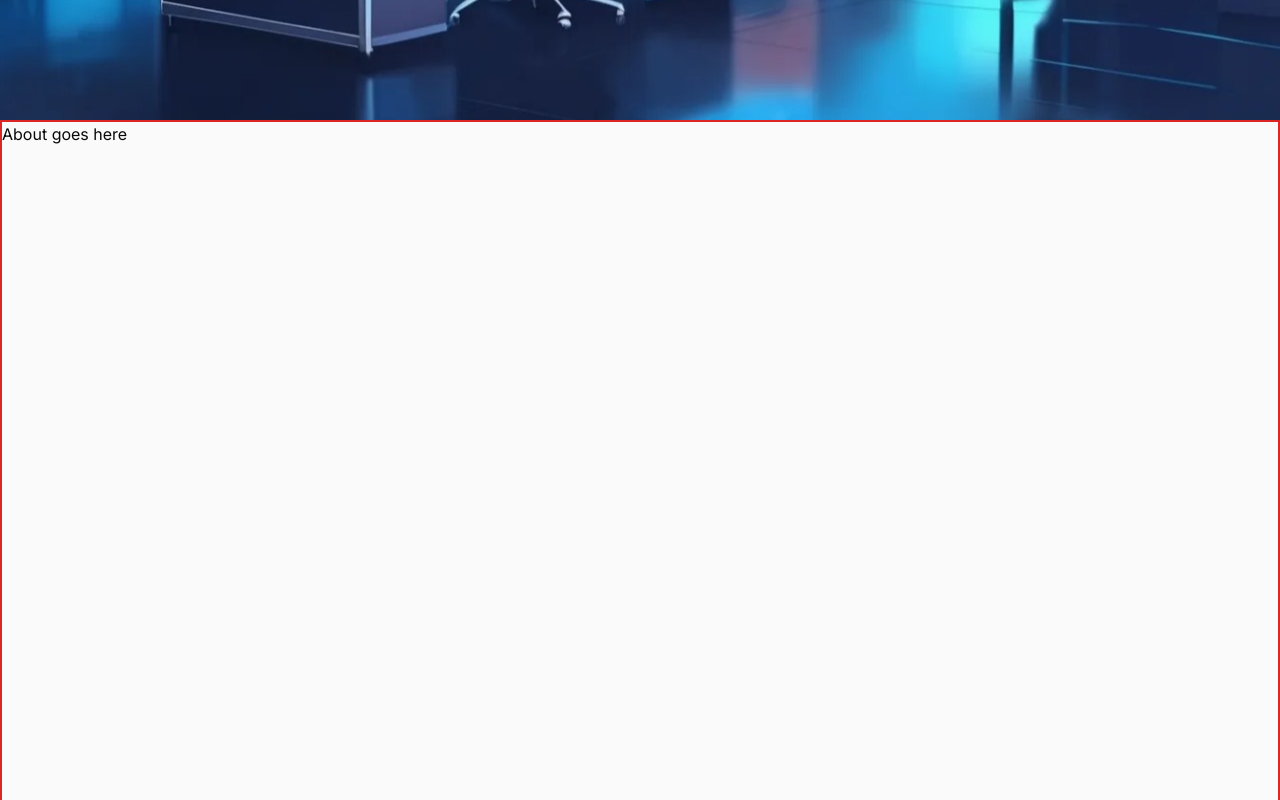
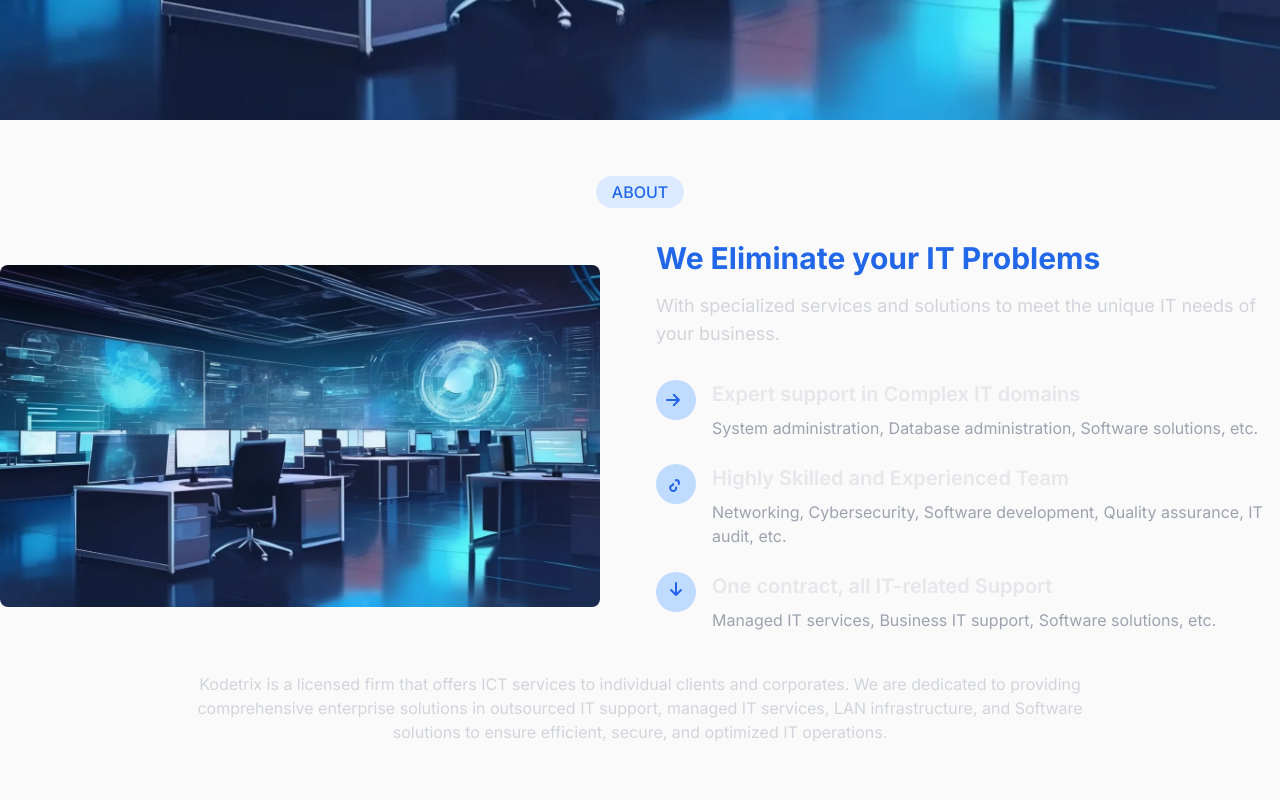
Before and after one commit to Samkipz/kodetrix, a Next.js app: page / in a window 1280 px wide. Shown: the part 680-1480 px from the top of the page. Built offline with nearby package versions, Linux system fonts and the light colour scheme; a web font is replaced by a local one.

Commit message:
Fixed navlink styling on page scrolling and modified about page

```diff
--- a/app/ui/about/About.jsx
+++ b/app/ui/about/About.jsx
@@ -1,9 +1,101 @@
 import React from "react";
+import { Badge } from "@/components/ui/badge";
+import Image from 'next/image';
 
 export default function About() {
   return (
-    <div id="about" className="scroll-mt-20 scroll-smooth min-h-[90vh] border-2 border-red-600">
-      <p  className="flex ">About goes here</p>
+    <div
+      id="about"
+      className="flex flex-col items-center scroll-mt-20 scroll-smooth min-h-[90vh] py-4 dark:bg-gray-900"
+    >
+      <div className="mt-10 px-4 py-1 bg-blue-100 dark:bg-background rounded-full">
+        <h1 className="text-primary dark:text-foreground font-medium">ABOUT</h1>
+      </div>
+
+
+      <div className="flex flex-col lg:flex-row mt-8 items-center justify-between max-w-7xl mx-auto">
+        <div className="lg:w-1/2">
+          <Image
+            src="/hero1.jpeg"
+            alt="Server racks"
+            width={600}
+            height={400}
+            className="rounded-lg"
+          />
+        </div>
+
+        <div className="lg:w-1/2 mt-6 lg:mt-0 lg:ml-8">
+          <h2 className="text-3xl font-bold text-primary dark:text-blue-400">
+            We Eliminate your IT Problems
+          </h2>
+          <p className="mt-4 text-lg text-gray-300">
+            With specialized services and solutions to meet the unique IT needs of your business.
+          </p>
+
+          <ul className="mt-8 space-y-6">
+            <li className="flex items-start">
+              <span className="bg-blue-200 p-2 rounded-full dark:bg-gray-700">
+                {/* Use appropriate icon component here */}
+                <svg xmlns="http://www.w3.org/2000/svg" className="h-6 w-6 text-blue-600 dark:text-white" fill="none" viewBox="0 0 24 24" stroke="currentColor">
+                  <path strokeLinecap="round" strokeLinejoin="round" strokeWidth="2" d="M9.75 17.25L15 12m0 0L9.75 6.75M15 12H3" />
+                </svg>
+              </span>
+              <div className="ml-4">
+                <h3 className="text-xl font-semibold text-gray-200 dark:text-white">
+                  Expert support in Complex IT domains
+                </h3>
+                <p className="mt-2 text-gray-400 dark:text-gray-300">
+                  System administration, Database administration, Software solutions, etc.
+                </p>
+              </div>
+            </li>
+
+            <li className="flex items-start">
+              <span className="bg-blue-200 p-2 rounded-full dark:bg-gray-700">
+                {/* Icon */}
+                <svg xmlns="http://www.w3.org/2000/svg" className="h-6 w-6 text-blue-600 dark:text-white" fill="none" viewBox="0 0 24 24" stroke="currentColor">
+                  <path strokeLinecap="round" strokeLinejoin="round" strokeWidth="2" d="M12 8c1.657 0 3 1.343 3 3 0 .353-.036.697-.105 1.031m-2.757 3.56A3 3 0 119 13c0-.353.036-.697.105-1.031m2.757-3.56A3 3 0 0112 8z" />
+                </svg>
+              </span>
+              <div className="ml-4">
+                <h3 className="text-xl font-semibold text-gray-200 dark:text-white">
+                  Highly Skilled and Experienced Team
+                </h3>
+                <p className="mt-2 text-gray-400 dark:text-gray-300">
+                  Networking, Cybersecurity, Software development, Quality assurance, IT audit, etc.
+                </p>
+              </div>
+            </li>
+
+            <li className="flex items-start">
+              <span className="bg-blue-200 p-2 rounded-full dark:bg-gray-700">
+                {/* Icon */}
+                <svg xmlns="http://www.w3.org/2000/svg" className="h-6 w-6 text-blue-600 dark:text-white" fill="none" viewBox="0 0 24 24" stroke="currentColor">
+                  <path strokeLinecap="round" strokeLinejoin="round" strokeWidth="2" d="M7 10l5 5m0 0l5-5m-5 5V3" />
+                </svg>
+              </span>
+              <div className="ml-4">
+                <h3 className="text-xl font-semibold text-gray-200 dark:text-white">
+                  One contract, all IT-related Support
+                </h3>
+                <p className="mt-2 text-gray-400 dark:text-gray-300">
+                  Managed IT services, Business IT support, Software solutions, etc.
+                </p>
+              </div>
+            </li>
+          </ul>
+        </div>
+      </div>
+
+      {/* Bottom Description Section */}
+      <div className="mt-10 text-center text-gray-300 dark:text-gray-400 max-w-4xl mx-auto">
+        <p>
+          Kodetrix is a licensed firm that offers ICT services to individual clients and corporates.
+          We are dedicated to providing comprehensive enterprise solutions in outsourced IT support,
+          managed IT services, LAN infrastructure, and Software solutions to ensure efficient, secure,
+          and optimized IT operations.
+        </p>
+      </div>
     </div>
   );
 }
--- a/app/ui/contact/Contact.jsx
+++ b/app/ui/contact/Contact.jsx
@@ -2,6 +2,7 @@ import React from 'react'
 
 export default function Contact() {
   return (
-    <div id='contact' className='py-24 border-t border-gray-300 min-h-screen'>Contact comes here</div>
+    <div id='contact' className='scroll-mt-20 scroll-smooth min-h-[90vh] border-2 border-red-600' >Contact comes here</div>
+
   );
 }
--- a/app/ui/navbar/Navbar.jsx
+++ b/app/ui/navbar/Navbar.jsx
@@ -10,52 +10,70 @@ import {
 } from "@/components/ui/sheet";
 import { Menu } from "lucide-react";
 import Link from "next/link";
-import React from "react";
+import React, { useState, useEffect, useRef } from "react";
 import { ModeToggle } from "../modeToggle/ModeToggle";
 import Image from "next/image";
 import { clsx } from "clsx";
-import { useState, useEffect } from "react";
 
 export default function Navbar() {
   const [hash, setHash] = useState("");
+  const sectionsRef = useRef({}); // Reference to hold each section's ref
 
-  // Update hash on window hash change
+  // Set up IntersectionObserver to update hash on scroll
   useEffect(() => {
-    const handleHashChange = () => {
-      setHash(window.location.hash);
-    };
+    const observer = new IntersectionObserver(
+      (entries) => {
+        entries.forEach((entry) => {
+          if (entry.isIntersecting) {
+            setHash(`#${entry.target.id}`); // Update hash when section is in view
+          }
+        });
+      },
+      {
+        threshold: 0.5, // Adjust based on when you want to trigger, 0.5 means halfway visible
+      }
+    );
 
-    window.addEventListener("hashchange", handleHashChange);
-
-    // Set the initial hash when component mounts
-    setHash(window.location.hash);
+    // Observe each section
+    const sectionIds = ["hero", "about", "services", "contact"];
+    sectionIds.forEach((id) => {
+      const section = document.getElementById(id);
+      if (section) {
+        sectionsRef.current[id] = section;
+        observer.observe(section);
+      }
+    });
 
     return () => {
-      window.removeEventListener("hashchange", handleHashChange);
+      // Clean up observer on component unmount
+      sectionIds.forEach((id) => {
+        if (sectionsRef.current[id]) {
+          observer.unobserve(sectionsRef.current[id]);
+        }
+      });
     };
   }, []);
 
-
   const handleScroll = (id) => {
-    console.log("hash -- ", hash);
     setHash(id);
-    console.log("scrolling to", id);
+    document.getElementById(id.substring(1))?.scrollIntoView({
+      behavior: "smooth",
+    });
   };
 
   const pathname = usePathname();
-  // console.log("---", window.location);
 
   return (
     <header className="sticky z-30 top-0 min-h-[10vh] flex h-20 items-center gap-4 border-b border-border-color bg-background px-4 md:px-12 w-full justify-between">
       <span>
         <Link href="/">
-          {/* to make the logo clickable and redirect to the home page  */}
+          {/* Logo clickable and redirect to the home page  */}
           <Image
             src="/logo.png"
             alt="Logo"
-            width={140} // Adjust the width and height based on your design needs
+            width={140}
             height={50}
-            className="h-auto w-auto" // Ensures the image retains its aspect ratio
+            className="h-auto w-auto"
           />
         </Link>
       </span>
@@ -65,7 +83,7 @@ export default function Navbar() {
           className={clsx(
             "relative group font-medium text-foreground transition-colors hover:text-primary duration-300 pb-2 pr-2",
             {
-              "text-primary": hash === "#hero", // Apply the same text color as hover for active path
+              "text-primary": hash === "#hero" || !hash,
             }
           )}
           onClick={() => handleScroll("#hero")}
@@ -75,8 +93,8 @@ export default function Navbar() {
             className={clsx(
               "absolute left-[-10px] bottom-0 h-1 w-full bg-primary origin-left transition-transform duration-300",
               {
-                "scale-x-125": hash === "#hero", // Apply the hover-like scaling effect for the active path
-                "scale-x-0 group-hover:scale-x-125": hash !== "#hero", // Only scale on hover for non-active paths
+                "scale-x-125": hash === "#hero" || !hash,
+                "scale-x-0 group-hover:scale-x-125": hash !== "#hero",
               }
             )}
           ></span>
@@ -86,7 +104,7 @@ export default function Navbar() {
           className={clsx(
             "relative group font-medium text-foreground transition-colors hover:text-primary duration-300 pb-2 pr-2",
             {
-              "text-primary": hash === "#about", // Apply the same text color as hover for active path
+              "text-primary": hash === "#about",
             }
           )}
           onClick={() => handleScroll("#about")}
@@ -96,8 +114,8 @@ export default function Navbar() {
             className={clsx(
               "absolute left-[-10px] bottom-0 h-1 w-full bg-primary origin-left transition-transform duration-300",
               {
-                "scale-x-125": hash === "#about", // Apply the hover-like scaling effect for the active path
-                "scale-x-0 group-hover:scale-x-125": hash !== "#about", // Only scale on hover for non-active paths
+                "scale-x-125": hash === "#about",
+                "scale-x-0 group-hover:scale-x-125": hash !== "#about",
               }
             )}
           ></span>
@@ -107,7 +125,7 @@ export default function Navbar() {
           className={clsx(
             "relative group font-medium text-foreground transition-colors hover:text-primary duration-300 pb-2 pr-2",
             {
-              "text-primary": hash === "#services", // Apply the same text color as hover for active path
+              "text-primary": hash === "#services",
             }
           )}
           onClick={() => handleScroll("#services")}
@@ -117,29 +135,29 @@ export default function Navbar() {
             className={clsx(
               "absolute left-[-10px] bottom-0 h-1 w-full bg-primary origin-left transition-transform duration-300",
               {
-                "scale-x-125": hash === "#services", // Apply the hover-like scaling effect for the active path
-                "scale-x-0 group-hover:scale-x-125": hash !== "#services", // Only scale on hover for non-active paths
+                "scale-x-125": hash === "#services",
+                "scale-x-0 group-hover:scale-x-125": hash !== "#services",
               }
             )}
           ></span>
         </Link>
-
         <Link
           href="#contact"
           className={clsx(
             "relative group font-medium text-foreground transition-colors hover:text-primary duration-300 pb-2 pr-2",
             {
-              "text-primary": pathname === "/contact", // Apply the same text color as hover for active path
+              "text-primary": hash === "#contact",
             }
           )}
+          onClick={() => handleScroll("#contact")}
         >
           Contact
           <span
             className={clsx(
               "absolute left-[-10px] bottom-0 h-1 w-full bg-primary origin-left transition-transform duration-300",
               {
-                "scale-x-125": pathname === "/contact", // Apply the hover-like scaling effect for the active path
-                "scale-x-0 group-hover:scale-x-125": pathname !== "/contact", // Only scale on hover for non-active paths
+                "scale-x-125": hash === "#contact",
+                "scale-x-0 group-hover:scale-x-125": hash !== "#contact",
               }
             )}
           ></span>
--- /dev/null
+++ b/components/ui/badge.jsx
@@ -0,0 +1,34 @@
+import * as React from "react"
+import { cva } from "class-variance-authority";
+
+import { cn } from "@/lib/utils"
+
+const badgeVariants = cva(
+  "inline-flex items-center rounded-md border px-2.5 py-0.5 text-xs font-semibold transition-colors focus:outline-none focus:ring-2 focus:ring-ring focus:ring-offset-2",
+  {
+    variants: {
+      variant: {
+        default:
+          "border-transparent bg-primary text-primary-foreground shadow hover:bg-primary/80",
+        secondary:
+          "border-transparent bg-secondary text-secondary-foreground hover:bg-secondary/80",
+        destructive:
+          "border-transparent bg-destructive text-destructive-foreground shadow hover:bg-destructive/80",
+        outline: "text-foreground",
+      },
+    },
+    defaultVariants: {
+      variant: "default",
+    },
+  }
+)
+
+function Badge({
+  className,
+  variant,
+  ...props
+}) {
+  return (<div className={cn(badgeVariants({ variant }), className)} {...props} />);
+}
+
+export { Badge, badgeVariants }
```
